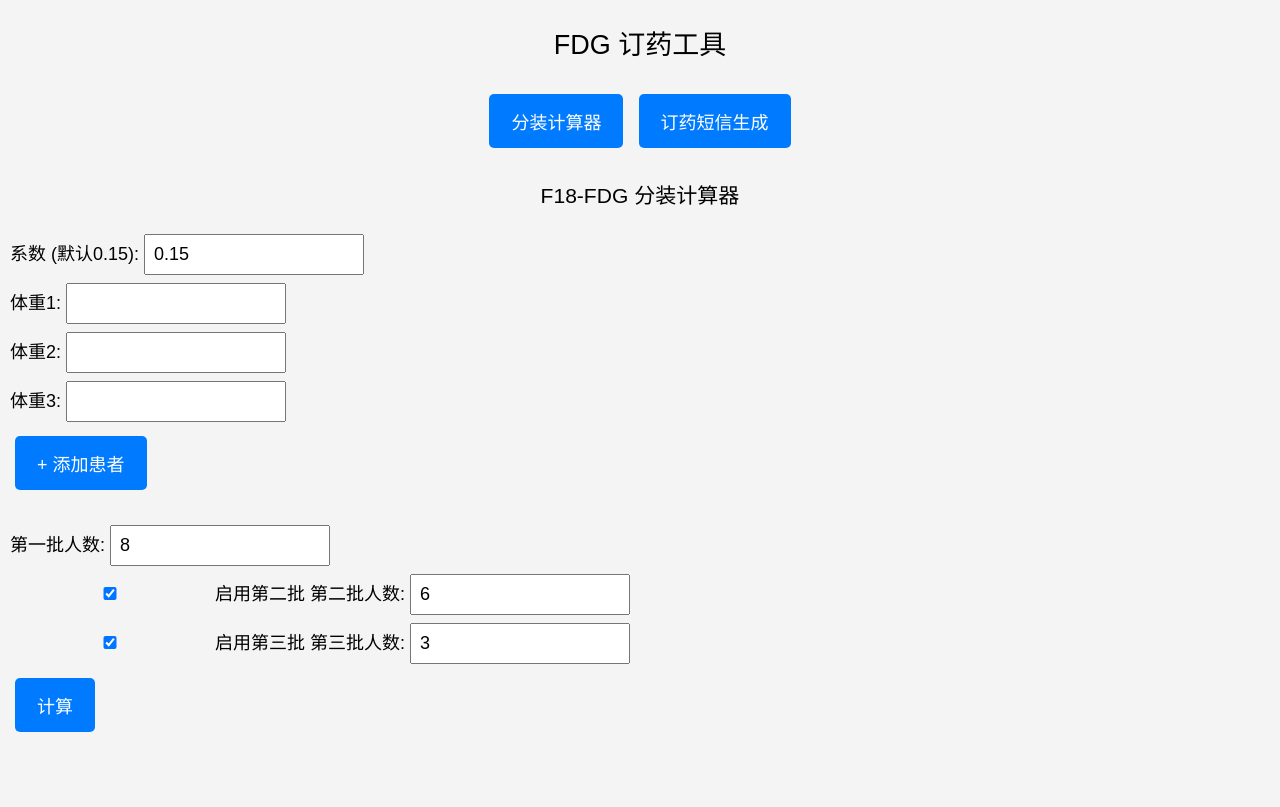
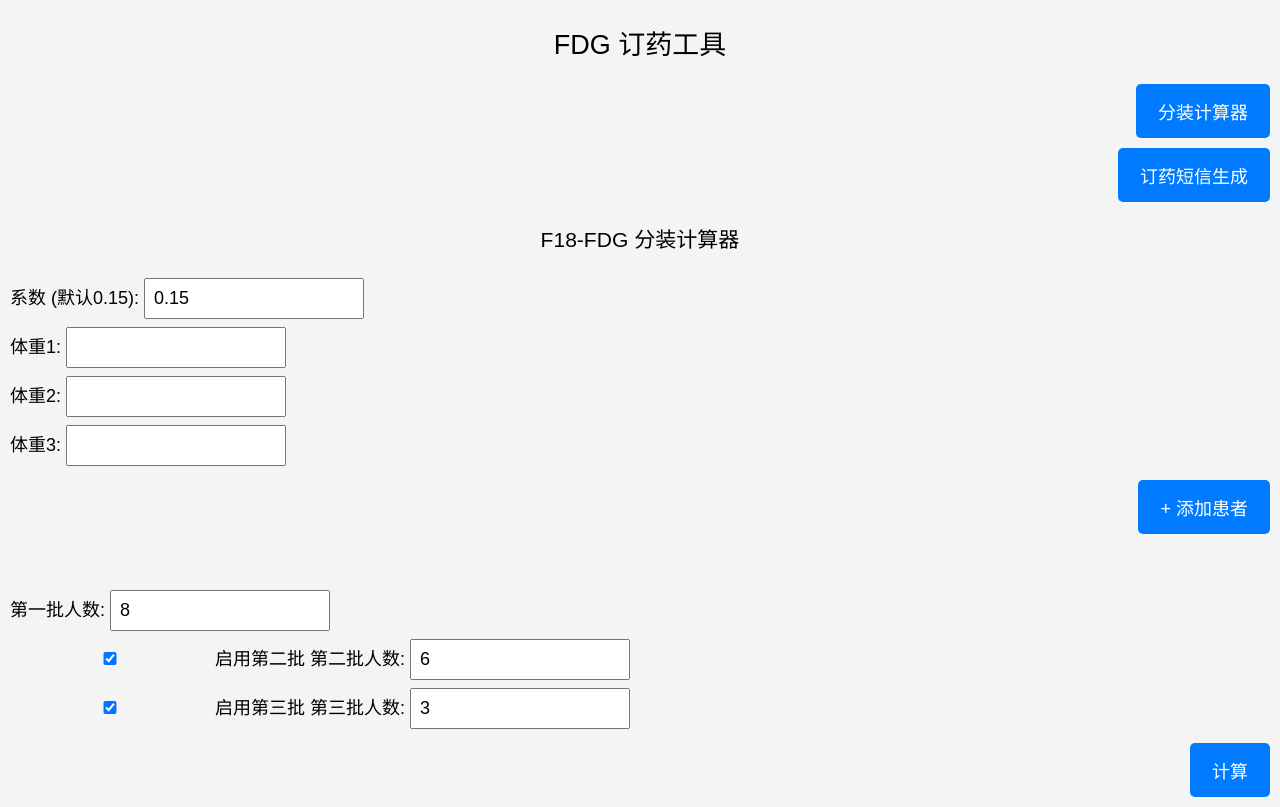
Before and after one commit to fwu0216/fdgweb, a Flask app: page / in a window 1280 px wide. Shown: the part 140-947 px from the top of the page. Before the commit the page ends 872 px from the top, so only its background shows below. Run offline with Flask 3, Linux system fonts and the light colour scheme.

Commit message:
style.css

```diff
--- a/static/style.css
+++ b/static/style.css
@@ -18,16 +18,16 @@ h1, h2, h3, h4 {
 }
 
 button {
+    display: block;
+    margin: 10px 0 10px auto; /* 自动靠右 */
     padding: 14px 22px;
     font-size: 18px;
-    margin: 10px 5px;
     background-color: #007BFF;
     color: white;
     border: none;
     border-radius: 5px;
     cursor: pointer;
 }
-
 button:hover {
     background-color: #0056b3;
 }
```
